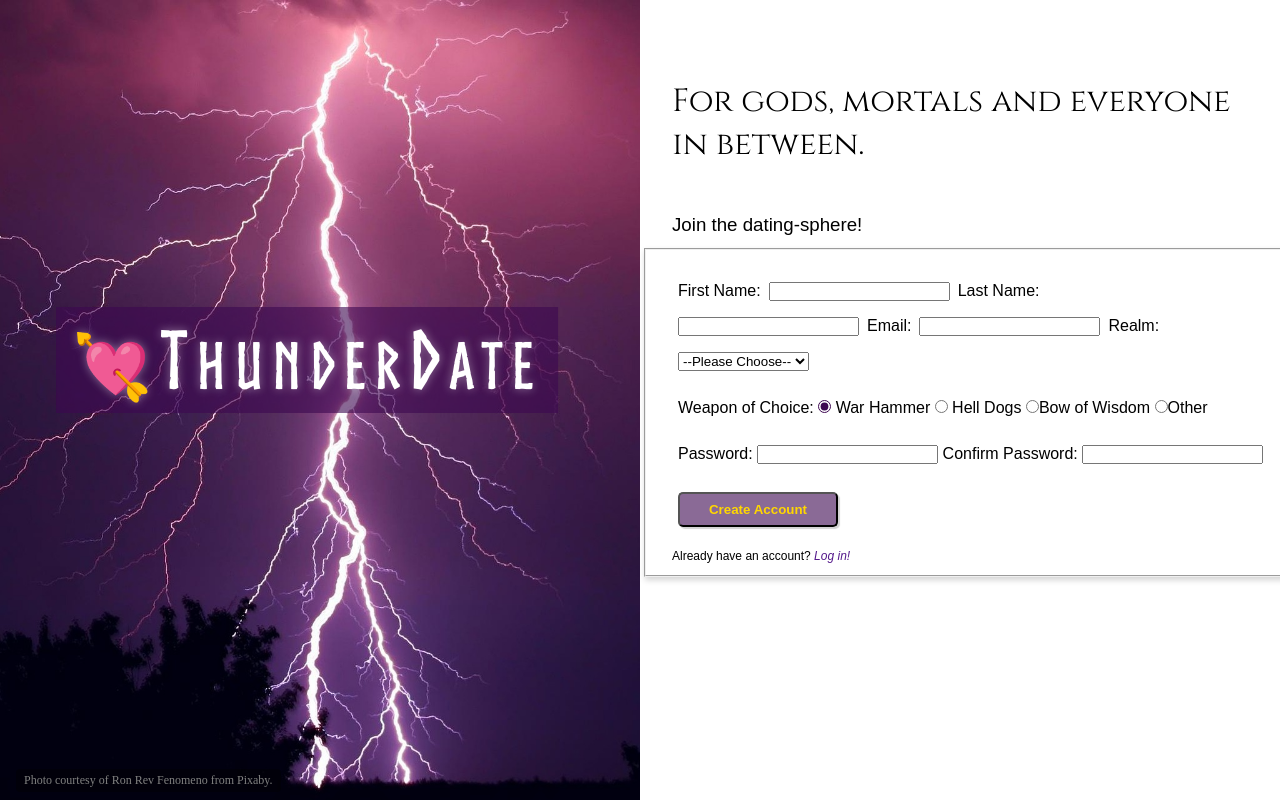
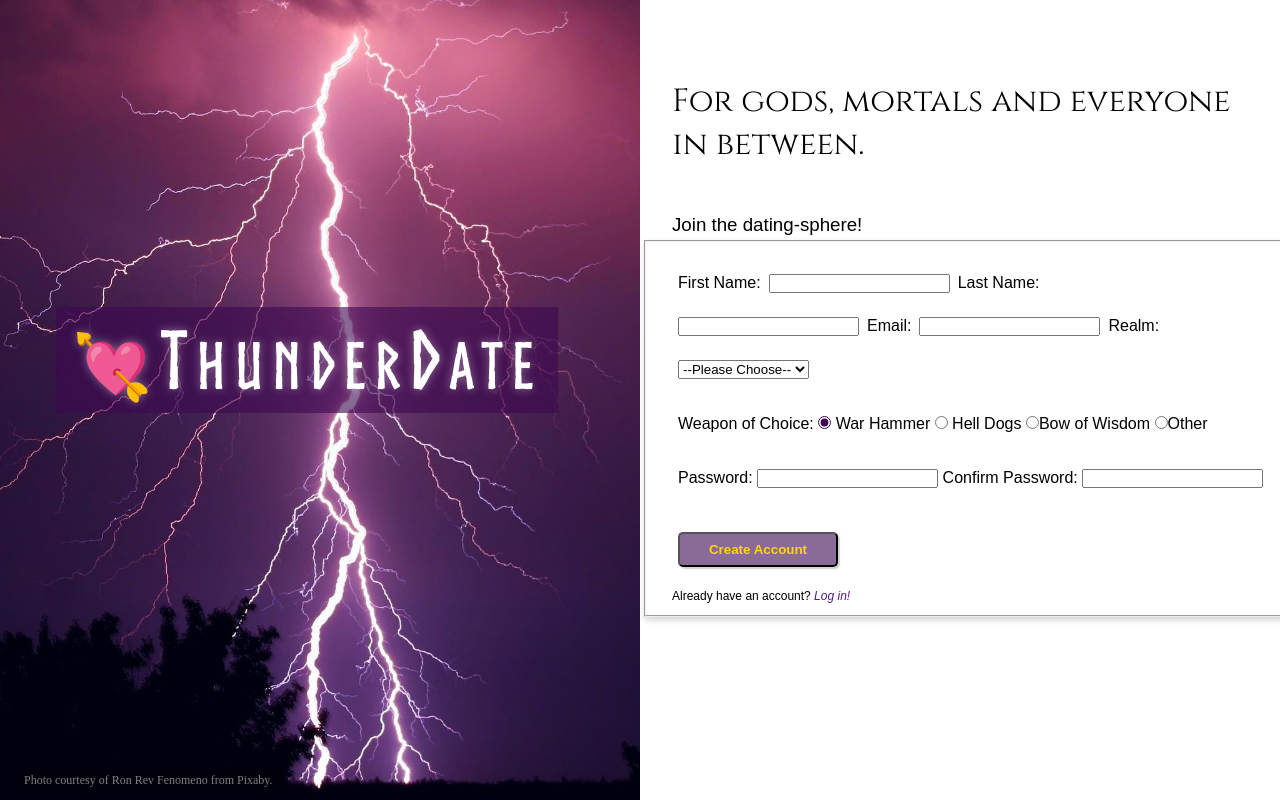
Before and after one commit to ebey04/ThunderDate, a plain HTML site: page index.html in a window 1280 px wide. Shown: the top 800 px of the page. Drawn offline with Linux system fonts and the light colour scheme.

Commit message:
feat: correct margin spacing around form elements

```diff
--- a/styles.css
+++ b/styles.css
@@ -107,7 +107,7 @@ h2 {
 }
 
 h3 {
-  margin-bottom: 2.5rem;
+  margin-bottom: 2rem;
   font-weight: 250;
 }
 
@@ -126,16 +126,16 @@ form {
 #personal{
   display: flex;
   flex-wrap: wrap;        /* lets it make two rows */
-  gap: 1rem .5rem;         /* first value = vertical gap, second = horizontal gap */
+  gap: 1.5rem .5rem;         /* first value = vertical gap, second = horizontal gap */
   max-width: 60ch;
 }
 
 #weapon{
-    margin: 1rem 0;
+    margin: 1.5rem 0;
 }
 
 #password{
-    margin-bottom: .5rem;
+    margin-bottom: 1rem;
 }
 
 input:valid {
```
